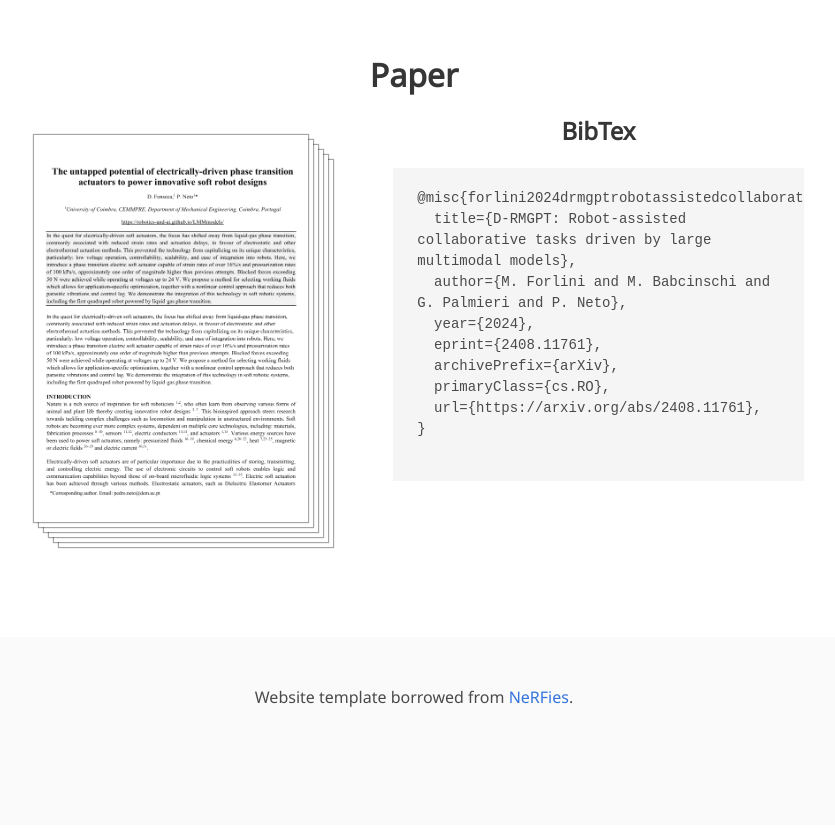
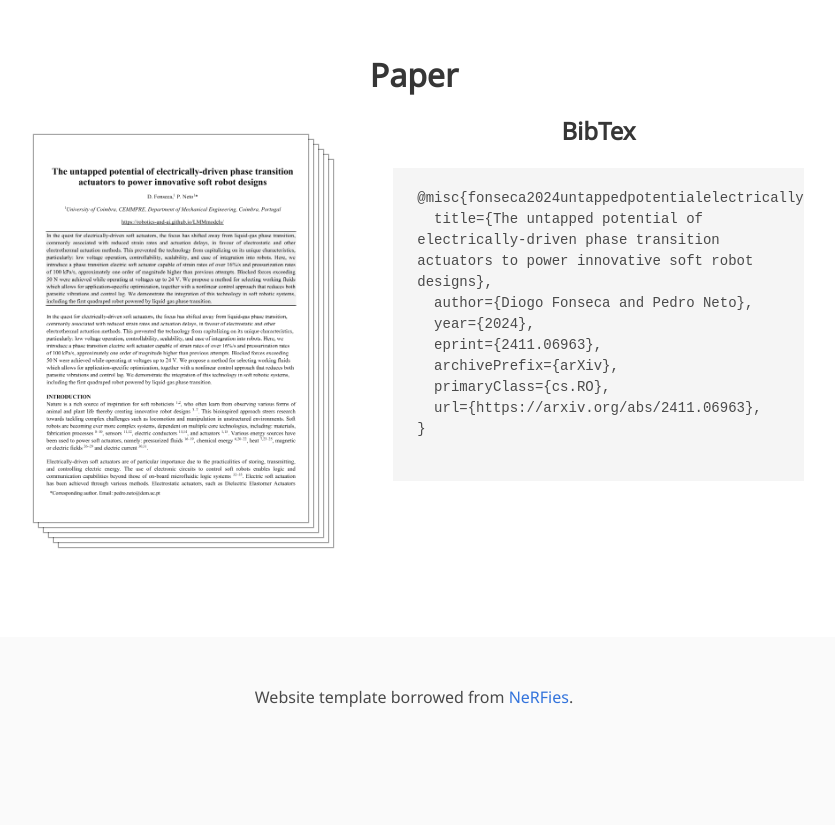
Before and after one commit to softrobotic/untapped_potential, a plain HTML site: page index.html in a window 1280 px wide. Shown: the part 4493-5321 px from the top of the page, without its empty margins (226-1061 px from the left). Drawn offline with nearby package versions, Linux system fonts and the light colour scheme; some icons are missing; a web font is replaced by a local one.

Commit message:
updated links

```diff
--- a/index.html
+++ b/index.html
@@ -320,7 +320,7 @@
       <div class="column" id="Paper">
         <h2 class="title is-3">Paper</h2>
     <div class="paper-thumbnail">
-        <a href="https://arxiv.org/pdf/2408.11761">
+        <a href="https://arxiv.org/pdf/2411.06963">
             <img class="layered-paper-big" width="100%" src="./static/images/fig7.png" alt="Paper thumbnail"/>
         </a>
     </div>
@@ -328,14 +328,14 @@
         <!-- <a href="https://openreview.net/forum?id=rxlokRzNWRq"><h3>ManiCast: Collaborative Manipulation with Cost-Aware Human Forecasting</h3></a>
         <p>Kushal Kedia, Prithwish Dan, Atiksh Bhardwaj, Sanjiban Choudhury</p> -->
         <h3 class="title is-4" style="text-align: center;">BibTex</h3>
-<pre style="overflow-x:hidden; text-wrap:wrap; white-space: pre-wrap;"><code>@misc{forlini2024drmgptrobotassistedcollaborativetasks,
-  title={D-RMGPT: Robot-assisted collaborative tasks driven by large multimodal models},
-  author={M. Forlini and M. Babcinschi and G. Palmieri and P. Neto},
+<pre style="overflow-x:hidden; text-wrap:wrap; white-space: pre-wrap;"><code>@misc{fonseca2024untappedpotentialelectricallydrivenphase,
+  title={The untapped potential of electrically-driven phase transition actuators to power innovative soft robot designs},
+  author={Diogo Fonseca and Pedro Neto},
   year={2024},
-  eprint={2408.11761},
+  eprint={2411.06963},
   archivePrefix={arXiv},
   primaryClass={cs.RO},
-  url={https://arxiv.org/abs/2408.11761},
+  url={https://arxiv.org/abs/2411.06963},
 }
 
 </code></pre>
```
